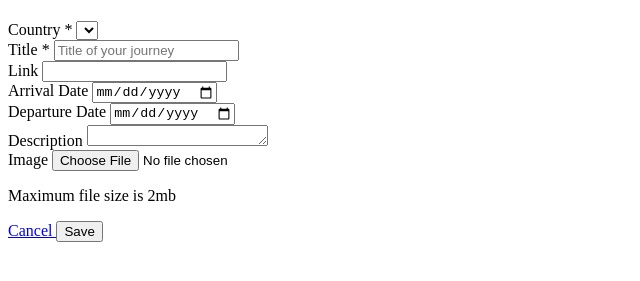
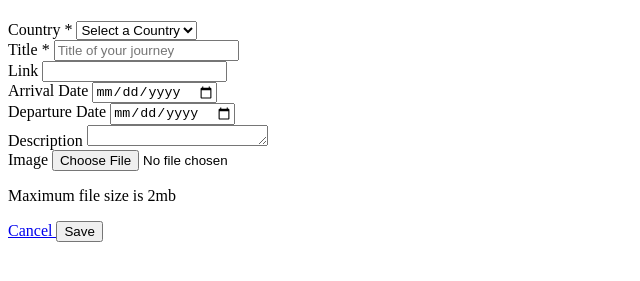
Before and after one commit to Caro8866/OLA-4_Travel-Destinations_pt-2, a website with bundled scripts: page add.html in a window 1280 px wide. Shown: the part 103-384 px from the top of the page, without its empty margins (0-640 px from the left). Built offline with nearby package versions, Linux system fonts and the light colour scheme.

Commit message:
add default country option

```diff
--- a/add.html
+++ b/add.html
@@ -29,7 +29,9 @@
         <form action="" class="add-destination-form">
           <div class="form-group">
             <label for="country">Country <span class="required">*</span></label>
-            <select name="country" id="country"></select>
+            <select name="country" id="country">
+              <option value="" selected>Select a Country</option>
+            </select>
           </div>
           <div class="form-group">
             <label for="title">Title <span class="required">*</span></label>
```
